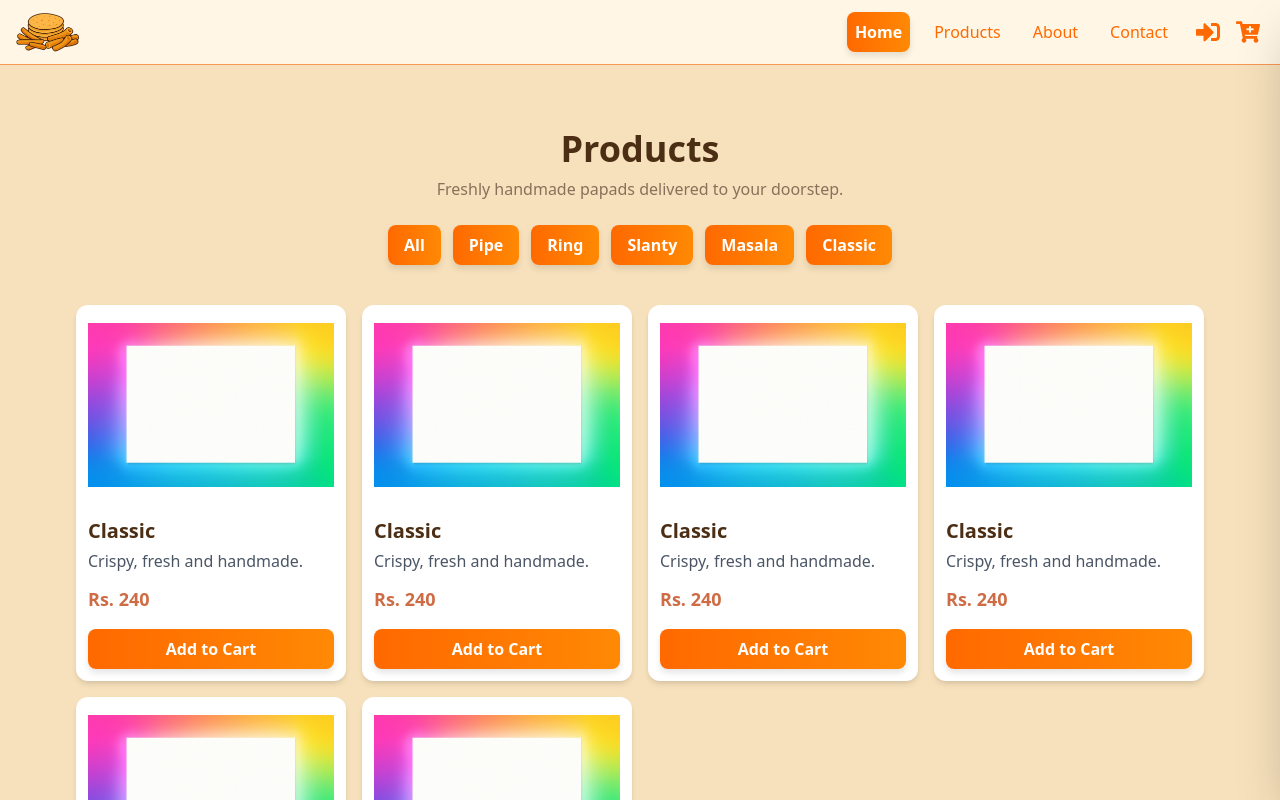
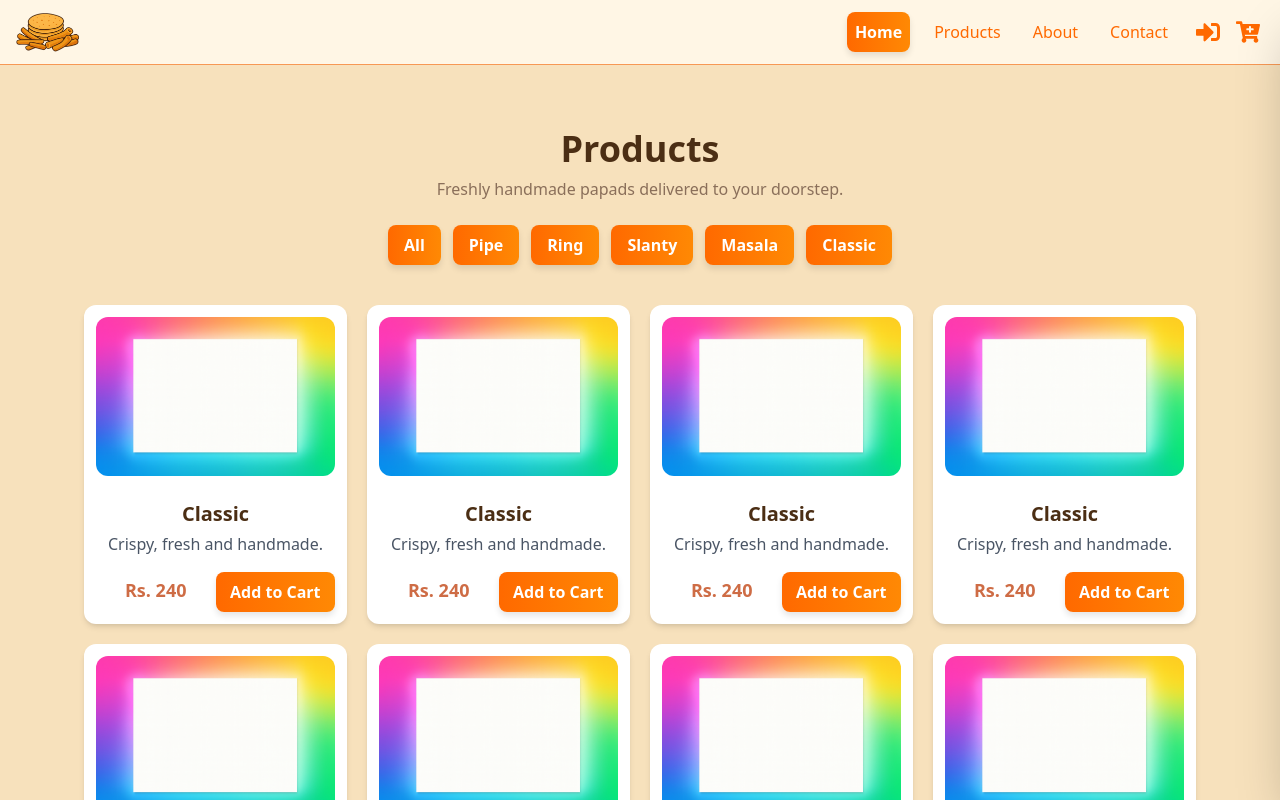
Before and after one commit to Muhammad-Hammad-Habib/e-commerce-frondend, a React (Vite) app: page /products in a window 1280 px wide. Shown: the top 800 px of the page. Built offline with nearby package versions, Linux system fonts and the light colour scheme.

Commit message:
UI updated

```diff
--- a/src/component/Products.jsx
+++ b/src/component/Products.jsx
@@ -75,36 +75,49 @@ const Products = () => {
             ))}
           </div>
 
-          {/* Products grid */}
-          <div className="max-w-6xl px-2 mx-auto grid grid-cols-1 sm:grid-cols-2 lg:grid-cols-4 gap-4 ">
-            {products.map((item) => (
+
+          <div className="gap-2 px-1.5 mx-auto grid grid-cols-2 sm:px-4 sm:grid-cols-2 sm:gap-5 md:grid-cols-3 lg:grid-cols-4 text-center">
+            {/* Card 1 */}
+            {[1, 2, 3, 4, 5, 6, 7, 8, 9].map((value) => {
+              return (
                 <div
-                key={item.id}
+                  key={value}
                   className="bg-white rounded-xl shadow-md overflow-hidden hover:shadow-lg transition-all"
                 >
                   <img
                     src={demo}
                     alt="Papad"
-                  className="w-full h-50 object-contain  p-3"
+                    className="w-full rounded-2xl sm:rounded-3xl p-1 sm:p-3"
                   />
-                <div className="p-3">
+                  <div className="p-1.5 sm:p-3">
                     <h3 className="text-xl font-semibold main-text-color">
                       Classic
                     </h3>
-                  <p className="text-gray-600 mt-1">
+                    <p className="text-gray-600 sm:mt-1 ">
                       Crispy, fresh and handmade.
                     </p>
-                  <p className="text-lg font-bold text-[#ce6c45] mt-3">
+                    <div className="sm:grid sm:grid-cols-2 justify-center items-center">
+                      <p className="text-lg font-bold text-[#ce6c45] sm:mt-3">
                         Rs. 240
                       </p>
 
-                  <button className="mt-4 w-full flex items-center justify-center py-2 custom-button">
+                      <button className="mt-1 sm:mt-4 w-full m-auto flex items-center justify-center py-2 custom-button">
                         <span>Add to Cart</span>
                       </button>
                     </div>
                   </div>
-            ))}
                 </div>
+              );
+            })}
+          </div>
+
+
+
+
+
+
+          {/* Products grid */}
+
 
           {/* Pagination */}
           {/* <div className="flex justify-center gap-4 mt-12 text-[#7a5336]">
--- a/src/pages/SignIn.jsx
+++ b/src/pages/SignIn.jsx
@@ -2,7 +2,7 @@ import { NavLink } from "react-router-dom";
 
 const SignIn = () => {
   return (
-    <div className="flex justify-center items-center second-main-bg h-[calc(100vh-65px)]">
+    <div className="flex justify-center items-center px-4  second-main-bg min-h-[calc(100vh-65px)]">
       <div className="flex w-full max-w-md flex-col justify-center px-6 py-12 lg:px-8 bg-[#FFF6E5] rounded-2xl shadow-xl">
         {/* Logo & Heading */}
         <div className="sm:mx-auto sm:w-full sm:max-w-sm">
--- a/src/pages/SignUp.jsx
+++ b/src/pages/SignUp.jsx
@@ -2,12 +2,8 @@ import { NavLink } from "react-router-dom";
 
 const SignUp = () => {
   return (
-    <div className="flex justify-center items-center second-main-bg h-[calc(100vh-65px)] bg-[#FFF6E5]">
-      <div
-        className="w-full max-w-3xl flex flex-col justify-center px-4 sm:px-8 py-4
-                  bg-[#FFF6E5] border border-[#FFD89C]
-                  md:rounded-2xl shadow-xl"
-      >
+    <div className="flex justify-center items-center second-main-bg p-4 md:p-0  min-h-[calc(100vh-65px)] bg-[#FFF6E5]">
+      <div className="w-full max-w-3xl flex flex-col justify-center px-4 sm:px-8 py-4 bg-[#FFF6E5] border border-[#FFD89C] rounded-2xl shadow-xl">
         {/* Logo & Heading */}
         <div className="mx-auto text-center">
           <h2 className="mt-6 text-3xl font-bold tracking-tight main-text-color">
@@ -21,7 +17,7 @@ const SignUp = () => {
 
         {/* Form Section */}
         <div className="mt-5">
-          <form className="grid grid-cols-1 md:grid-cols-2 gap-0.5 sm:gap-2">
+          <form className="grid grid-cols-1 sm:grid-cols-2 gap-0.5 sm:gap-2">
             {/* Input Fields */}
             {/* Repeat for Full Name, Email, Phone, Address, Password, Confirm Password, City, Country */}
             <div>
```
Lines whose indentation alone changed are shown as unchanged.
